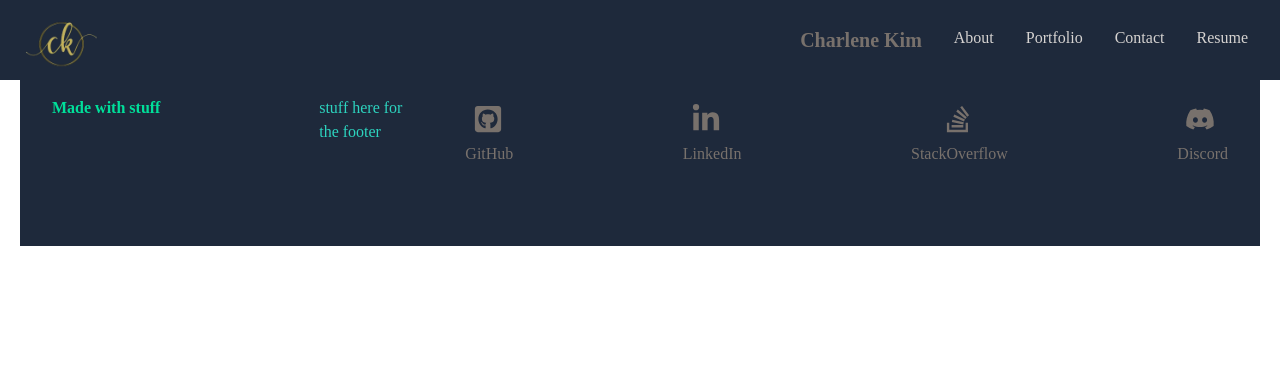
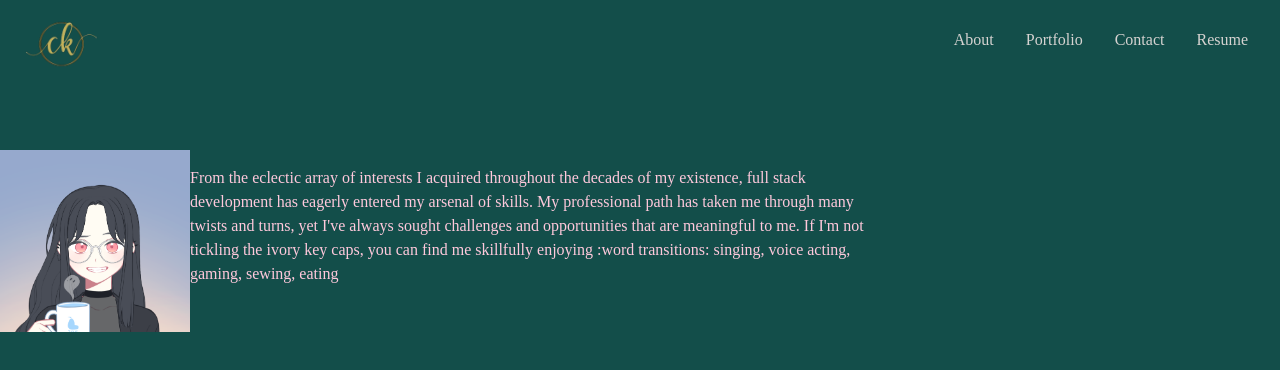
Before and after one commit to VAalchemist/portfolio-imnida, a React (Create React App) app: page /portfolio in a window 1280 px wide. Shown: the top 370 px of the page. Built offline with nearby package versions, Linux system fonts and the light colour scheme.

Commit message:
home section designed

```diff
--- a/src/App.js
+++ b/src/App.js
@@ -1,15 +1,21 @@
-// import About from "./components/About";
-import Footer from "./components/Footer";
+import About from "./components/About";
+// import Footer from "./components/Footer";
+// import Home from "./components/Home";
 import Navbar from "./components/Navbar";
+// import Resume from "./components/Resume";
 // import Portfolio from "./components/Portfolio";
 
 
 function App() {
   return (
     <div className=''>
+
       <Navbar />
+      {/* <Home /> */}
+      <About />
+      {/* <Footer /> */}
 
-      <Footer />
+      {/* <Resume /> */}
     </div>
   );
 }
--- a/src/components/About.jsx
+++ b/src/components/About.jsx
@@ -4,14 +4,16 @@ import Me from '../assets/avatar2.png';
 
 function About() {
   return (
-    <div>
+    <div name='about' className='w-full h-screen bg-teal-900 pt-[150px]'>
+      <div className='flex'>
 
-      <div>
+        <div>
         <img src={Me} alt="my face" style={{ width: '190px' }} />
+        </div>
+
+        <p className='text-[#ffc9dc] py-4 max-w-[700px]'>From the eclectic array of interests I acquired  throughout the decades of my existence, full stack development has eagerly entered  my arsenal of skills. My professional path has taken me through many twists and turns, yet I've always sought challenges and opportunities that are meaningful to me. If I'm not tickling the ivory key caps, you can find me skillfully enjoying :word transitions: singing, voice acting, gaming, sewing, eating</p>
+
       </div>
-
-      <p>From the eclectic array of interests I acquired  throughout the decades of my existence, full stack development has eagerly entered  my arsenal of skills. My professional path has taken me through many twists and turns, yet I've always sought challenges and opportunities that are meaningful to me. If I'm not tickling the ivory key caps, you can find me skillfully enjoying :word transitions: singing, voice acting, gaming, sewing, eating</p>
-
     </div>
   )
 }
--- a/src/components/Footer.jsx
+++ b/src/components/Footer.jsx
@@ -8,7 +8,7 @@ import {
 
 export default function Footer() {
   return (
-    <div className='max-w-[1240px] mx-auto py-20 px-4 grid lg:grid-cols-3 gap-8 bg-slate-800 text-gray-300'>
+    <div className='w-full mx-auto py-20 px-4 grid lg:grid-cols-3 gap-8 bg-slate-800 text-gray-300'>
 
       <div className='flex justify-between'>
         <h1 className='w-full font-bold m-4 text-[#00df9a]'>Made with stuff</h1>
--- a/src/components/Home.jsx
+++ b/src/components/Home.jsx
@@ -1,10 +1,25 @@
 import React from 'react';
-// import { HiArrowNarrowRight } from 'react-icons/hi';
+import { HiArrowNarrowRight } from 'react-icons/hi';
 
 const Home = () => {
   return (
-    <div className='bg-slate-800'>
+    <div name='home' className='w-full h-screen bg-teal-900'>
+      {/* container */}
+      <div className='max-w-[1000px] h-full mx-auto px-8 flex flex-col justify-center'>
 
+        <p className='text-[#fdd978] text-sm'>Welcome in, my name is</p>
+        <h1 className='text-stone-500 font-bold text-4xl sm:text-7xl'>Charlene Kim</h1>
+        <h2 className='text-[#ffc9dc] text-3xl sm:text-7xl pb-4'>I'm an Ambitious<br />Full Stack Developer</h2>
+
+        <div>
+          <button className='text-white group text-sm border-2 px-3 py-2 my-2 flex items-center rounded hover:bg-[#ecdbba] hover:border-[#a3a9ae] hover:text-stone-700 hover:font-bold'>View Work
+            <span className='group-hover:rotate-90 duration-300'>
+              <HiArrowNarrowRight className='ml-2' />
+            </span>
+          </button>
+        </div>
+
+      </div>
     </div>
   )
 }
--- a/src/components/Navbar.jsx
+++ b/src/components/Navbar.jsx
@@ -7,7 +7,7 @@ const Navbar = () => {
   const handleClick = () => setNav(!nav);
 
   return (
-    <div className='fixed bg-slate-800 w-full h-[80px] flex justify-between items-center px-4 text-stone-300 font-medium'>
+    <div className='fixed bg-teal-900 w-full h-[80px] flex justify-between items-center px-4 text-stone-300 font-medium'>
       <div>
         <img src={Logo} alt="my initials" style={{ width: '90px' }} />
       </div>
@@ -15,7 +15,6 @@ const Navbar = () => {
 
       {/* menu */}
         <ul className='hidden md:flex '>
-          <li className='text-stone-500 font-bold text-xl'>Charlene Kim</li>
           <li>About</li>
           <li>Portfolio</li>
           <li>Contact</li>
@@ -28,8 +27,7 @@ const Navbar = () => {
       </div>
 
       {/* mobile menu */}
-      <ul className={!nav ? 'hidden' : 'absolute top-0 left-0 w-full h-screen bg-slate-800 flex flex-col justify-center items-center'}>
-        <li className='py-6 text-4xl text-stone-500 font-bold'>Charlene Kim</li>
+      <ul className={!nav ? 'hidden' : 'absolute top-0 left-0 w-full h-screen bg-teal-900 flex flex-col justify-center items-center'}>
           <li className='py-6 text-3xl'>About</li>
           <li className='py-6 text-3xl'>Portfolio</li>
           <li className='py-6 text-3xl'>Contact</li>
--- a/src/components/Resume.jsx
+++ b/src/components/Resume.jsx
@@ -1,4 +1,5 @@
-import React from 'react'
+import React from 'react';
+import { BsFillPersonLinesFill } from 'react-icons/bs';
 
 function Resume() {
   return (
@@ -15,7 +16,10 @@ function Resume() {
           <p>Node | Express JS | TDD | OOP | MySQL | Sequelize | MongoDB | Mongoose | REST API | GraphQL | Git | Heroku | MVC | PWA | </p>
         </div>
 
-        <div>You can download my resume here!</div>
+        <div className='w-full h-[160px] flex flex-col justify-center items-center px-4 py-4 text-stone-500'>
+          <a href='https://github.com/VAalchemist' className= 'hover:text-cyan-800 hover:mt-[-10px] duration-300 '><BsFillPersonLinesFill size={30} /></a>
+          <p className='font-semibold'>You can download my resume here!</p>
+        </div>
       </div>
     </>
   )
--- a/tailwind.config.js
+++ b/tailwind.config.js
@@ -2,6 +2,7 @@ module.exports = {
   content: ["./src/**/*.{js,jsx,ts,tsx}"],
   theme: {
     extend: {},
+
   },
   plugins: [],
 }
```
